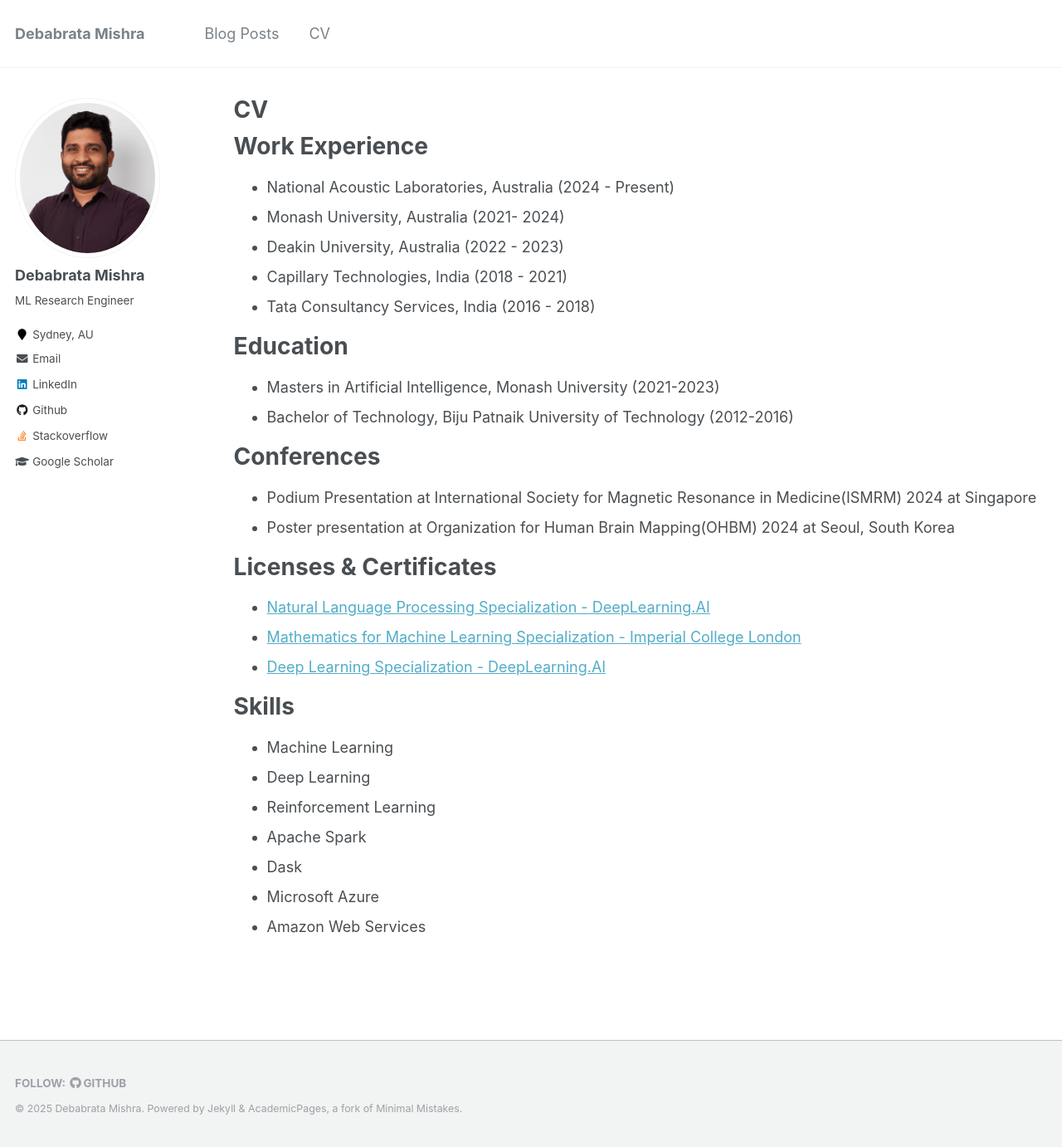
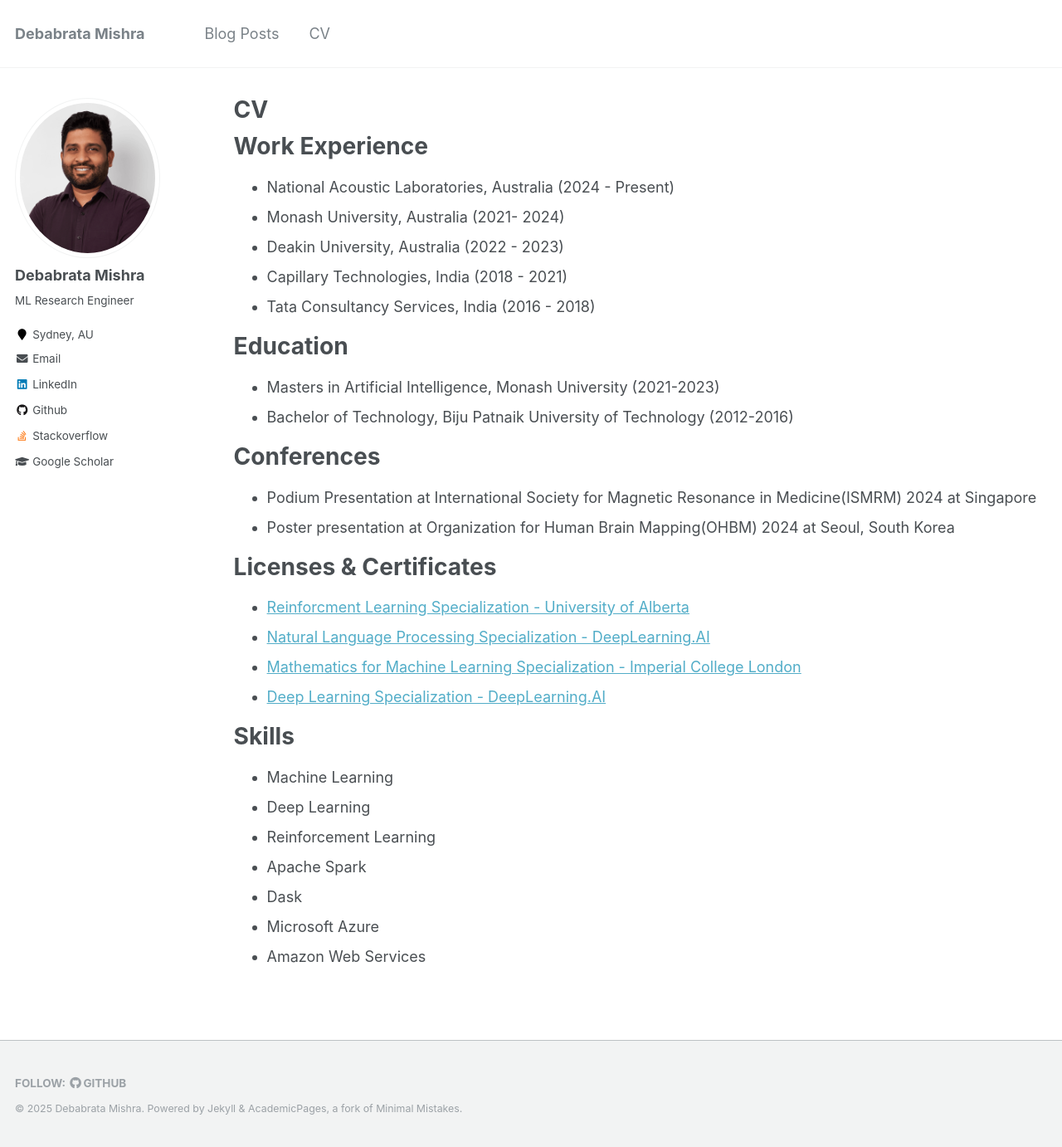
Before and after one commit to debabratamishra/debabratamishra.github.io, a Jekyll site: the page built from _pages/cv.md, in a window 1280 px wide and 1382 px high. Shown: the whole window at 83% size. Built offline with Jekyll 4.4.1, drawn with Linux system fonts in a browser that asks for light colours.

Commit message:
Updated CV

```diff
--- a/_pages/cv.md
+++ b/_pages/cv.md
@@ -29,6 +29,7 @@
 
 Licenses & Certificates
 ======
+* [Reinforcment Learning Specialization - University of Alberta](https://www.coursera.org/account/accomplishments/specialization/QUSXZF07HF8R)
 * [Natural Language Processing Specialization - DeepLearning.AI](https://www.coursera.org/account/accomplishments/specialization/certificate/FNZ9A9AZ3YLT)
 * [Mathematics for Machine Learning Specialization - Imperial College London](https://www.coursera.org/account/accomplishments/specialization/EAPXMVQ2QL68)
 * [Deep Learning Specialization - DeepLearning.AI](https://www.coursera.org/account/accomplishments/specialization/G5H37YK7NCQZ)
```
